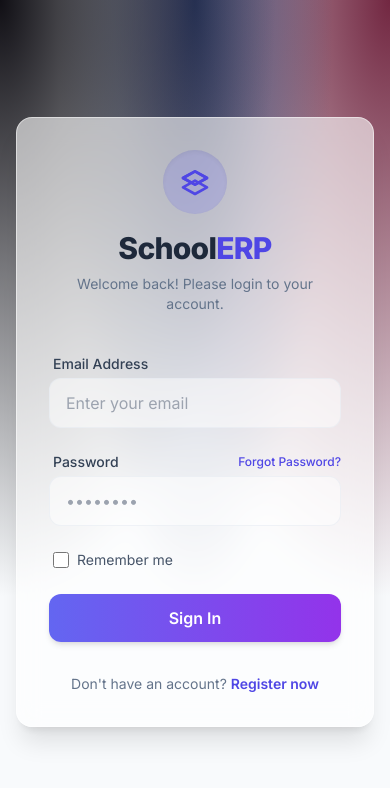
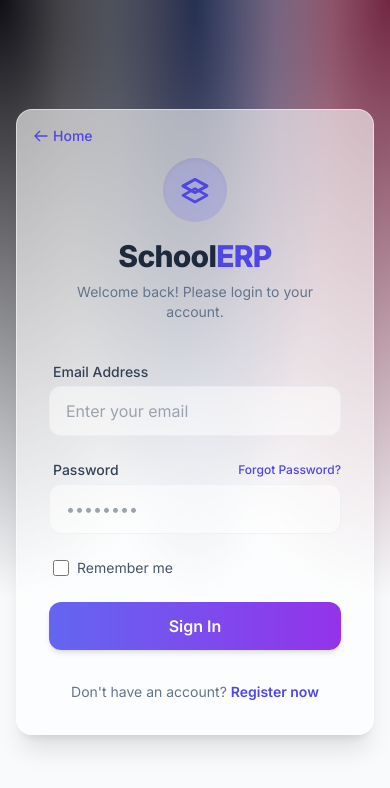
Before and after one commit to vs02354-cloud/ERPSCHOOLUI, an Angular app: page /login in a window 390 px wide. Shown: the top 788 px of the page. Built offline with nearby package versions, Linux system fonts and the light colour scheme.

Commit message:
Fix mobile menu toggle and add Home link to login page

```diff
--- a/src/app/home/home.html
+++ b/src/app/home/home.html
@@ -17,13 +17,22 @@
         </div>
         <!-- Mobile menu button -->
         <div class="md:hidden flex items-center">
-          <button class="text-gray-600 hover:text-indigo-600 focus:outline-none">
+          <button (click)="isMobileMenuOpen = !isMobileMenuOpen" class="text-gray-600 hover:text-indigo-600 focus:outline-none">
             <svg class="h-6 w-6" fill="none" viewBox="0 0 24 24" stroke="currentColor">
               <path stroke-linecap="round" stroke-linejoin="round" stroke-width="2" d="M4 6h16M4 12h16M4 18h16"/>
             </svg>
           </button>
         </div>
       </div>
+    </div>
+
+    <!-- Mobile Menu Dropdown -->
+    <div *ngIf="isMobileMenuOpen" class="md:hidden bg-white border-t border-gray-100 px-4 pt-2 pb-4 space-y-2 shadow-lg">
+      <a href="#about" (click)="isMobileMenuOpen = false" class="block px-3 py-2 rounded-md text-base font-medium text-gray-700 hover:text-indigo-600 hover:bg-indigo-50">About Us</a>
+      <a href="#academics" (click)="isMobileMenuOpen = false" class="block px-3 py-2 rounded-md text-base font-medium text-gray-700 hover:text-indigo-600 hover:bg-indigo-50">Academics</a>
+      <a href="#admissions" (click)="isMobileMenuOpen = false" class="block px-3 py-2 rounded-md text-base font-medium text-gray-700 hover:text-indigo-600 hover:bg-indigo-50">Admissions</a>
+      <a href="#contact" (click)="isMobileMenuOpen = false" class="block px-3 py-2 rounded-md text-base font-medium text-gray-700 hover:text-indigo-600 hover:bg-indigo-50">Contact</a>
+      <a routerLink="/login" class="block mt-4 text-center px-4 py-2 border border-transparent rounded-md shadow-sm text-base font-medium text-white bg-gradient-to-r from-indigo-600 to-purple-600 hover:scale-105 transition-transform">ERP Login</a>
     </div>
   </nav>
 
--- a/src/app/home/home.ts
+++ b/src/app/home/home.ts
@@ -9,6 +9,8 @@ import { RouterModule } from '@angular/router';
   styleUrl: './home.css',
 })
 export class Home {
+  isMobileMenuOpen = false;
+
   announcements = [
     { title: 'Final Exams Timetable Published', date: 'Oct 15, 2026', type: 'Exam' },
     { title: 'Annual Science Fair Registration Open', date: 'Oct 18, 2026', type: 'Event' },
--- a/src/app/login/login.component.html
+++ b/src/app/login/login.component.html
@@ -1,7 +1,13 @@
 <div class="min-h-screen flex items-center justify-center p-4">
-  <div class="glass-card max-w-md w-full p-8 animate-slide-up">
+  <div class="glass-card max-w-md w-full p-8 animate-slide-up relative">
 
-    <div class="text-center mb-10">
+    <!-- Back to Home Link -->
+    <a routerLink="/" class="absolute top-4 left-4 text-indigo-600 hover:text-indigo-800 flex items-center gap-1 text-sm font-medium transition-colors">
+      <svg class="w-4 h-4" fill="none" stroke="currentColor" viewBox="0 0 24 24"><path stroke-linecap="round" stroke-linejoin="round" stroke-width="2" d="M10 19l-7-7m0 0l7-7m-7 7h18"></path></svg>
+      Home
+    </a>
+
+    <div class="text-center mb-10 mt-4">
       <div class="inline-flex items-center justify-center w-16 h-16 rounded-full bg-indigo-500 bg-opacity-20 text-indigo-600 mb-4 shadow-inner">
         <svg class="w-8 h-8" fill="none" stroke="currentColor" viewBox="0 0 24 24" xmlns="http://www.w3.org/2000/svg">
           <path stroke-linecap="round" stroke-linejoin="round" stroke-width="2" d="M12 14l9-5-9-5-9 5 9 5z"></path>
```
